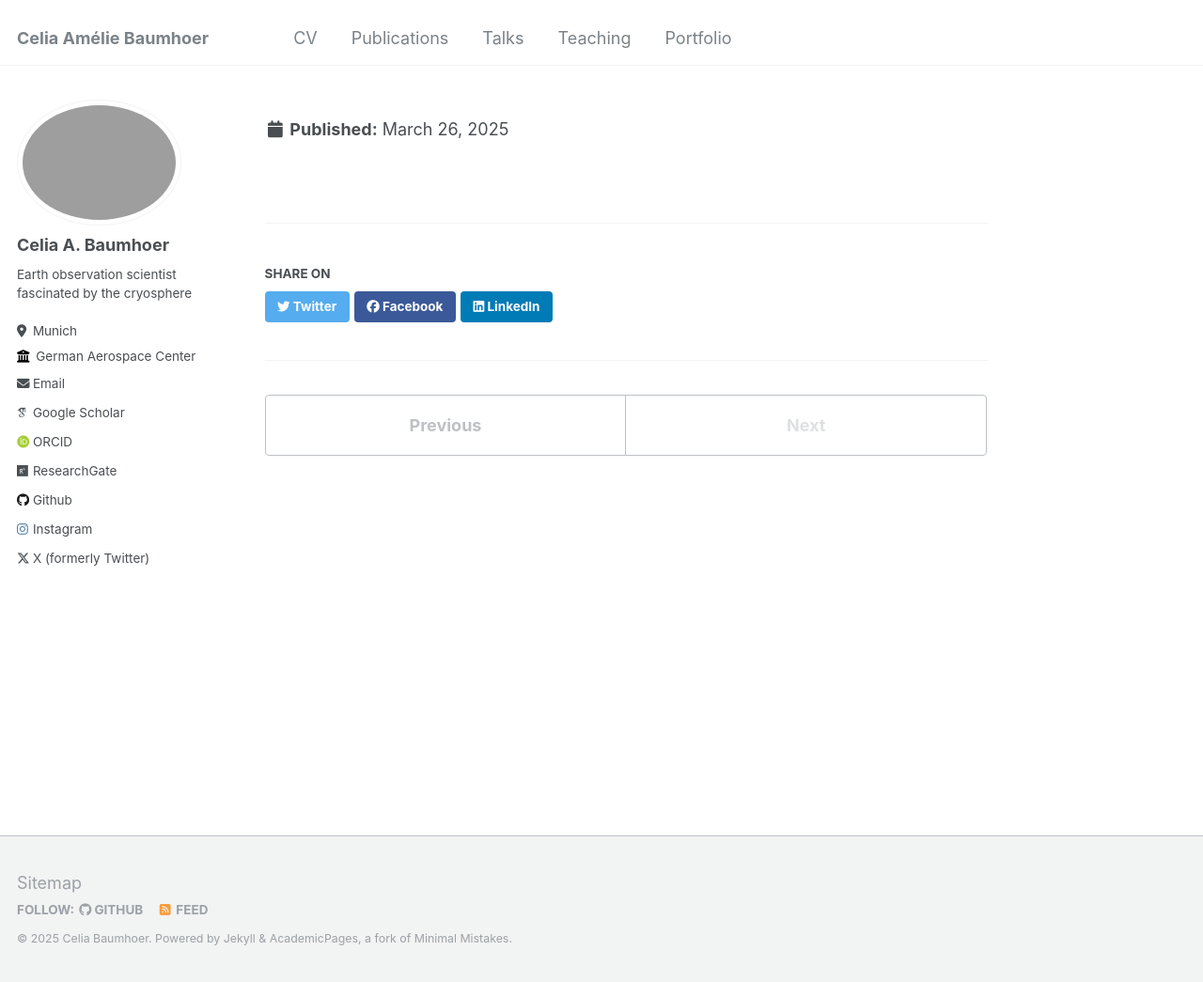
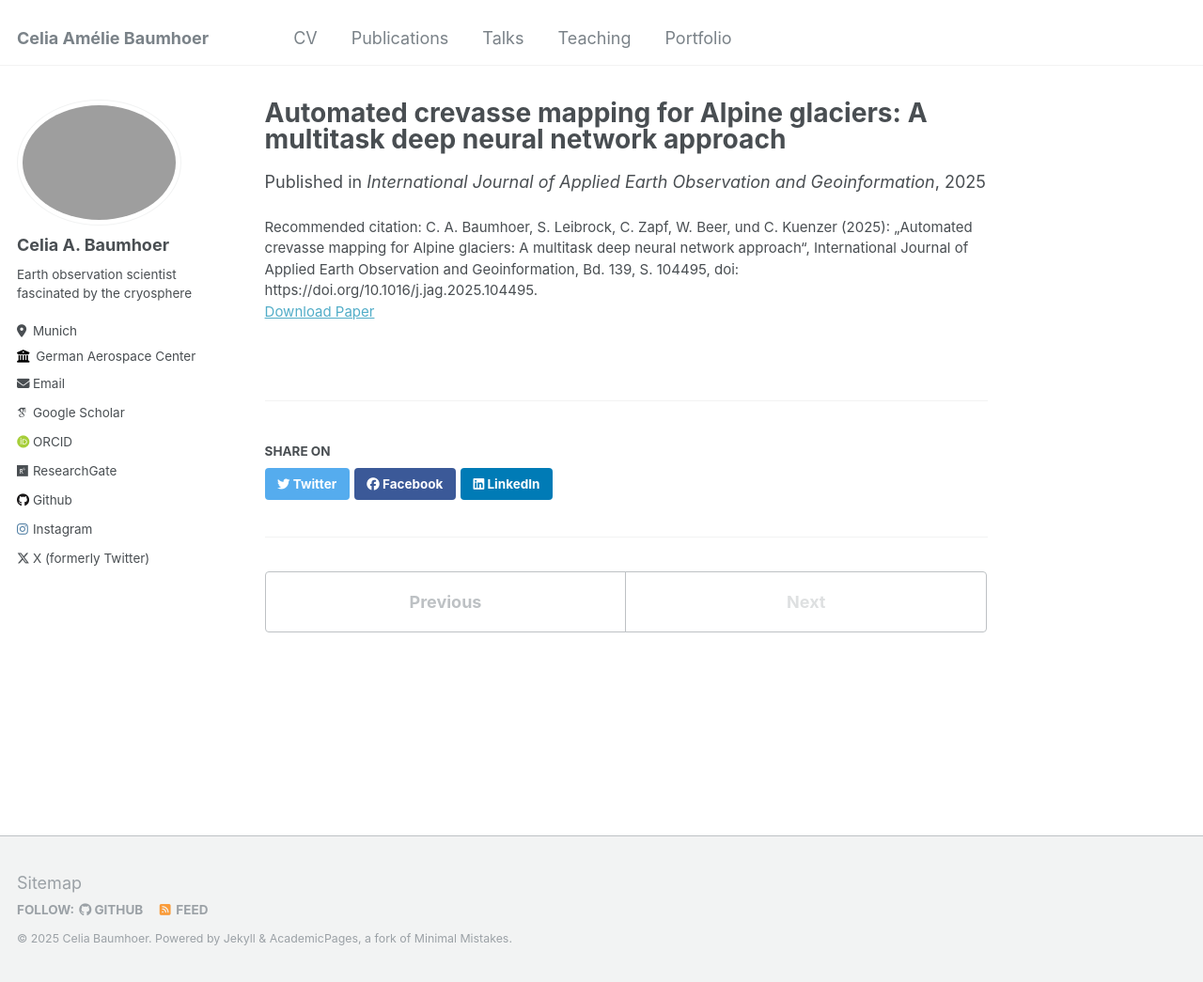
Before and after one commit to celiabaumhoer/celiabaumhoer.github.io, a Jekyll site: the page built from _publications/2025-03-25-Crevasses.md, in a window 1280 px wide and 1045 px high. Shown: the whole window at 94% size. Built offline with Jekyll 4.4.1, drawn with Linux system fonts in a browser that asks for light colours; some web fonts are replaced.

Commit message:
added quotes

```diff
--- a/_publications/2025-03-25-Crevasses.md
+++ b/_publications/2025-03-25-Crevasses.md
@@ -2,10 +2,10 @@
 title: "Automated crevasse mapping for Alpine glaciers: A multitask deep neural network approach"
 collection: publications
 permalink: /publication/2025-03-25-Crevasses
-#excerpt: 'This paper is about fixing template issue #693.'
+#excerpt: 'This paper is about fixing template issue  #693.'
 date: 2025-03-25
 venue: 'International Journal of Applied Earth Observation and Geoinformation'
 paperurl: 'https://doi.org/10.1016/j.jag.2025.104495'
-citation: C. A. Baumhoer, S. Leibrock, C. Zapf, W. Beer, und C. Kuenzer (2025): „Automated crevasse mapping for Alpine glaciers: A multitask deep neural network approach“, International Journal of Applied Earth Observation and Geoinformation, Bd. 139, S. 104495, doi: https://doi.org/10.1016/j.jag.2025.104495.
+citation: "C. A. Baumhoer, S. Leibrock, C. Zapf, W. Beer, und C. Kuenzer (2025): „Automated crevasse mapping for Alpine glaciers: A multitask deep neural network approach“, International Journal of Applied Earth Observation and Geoinformation, Bd. 139, S. 104495, doi: https://doi.org/10.1016/j.jag.2025.104495."
 
 ---
```
